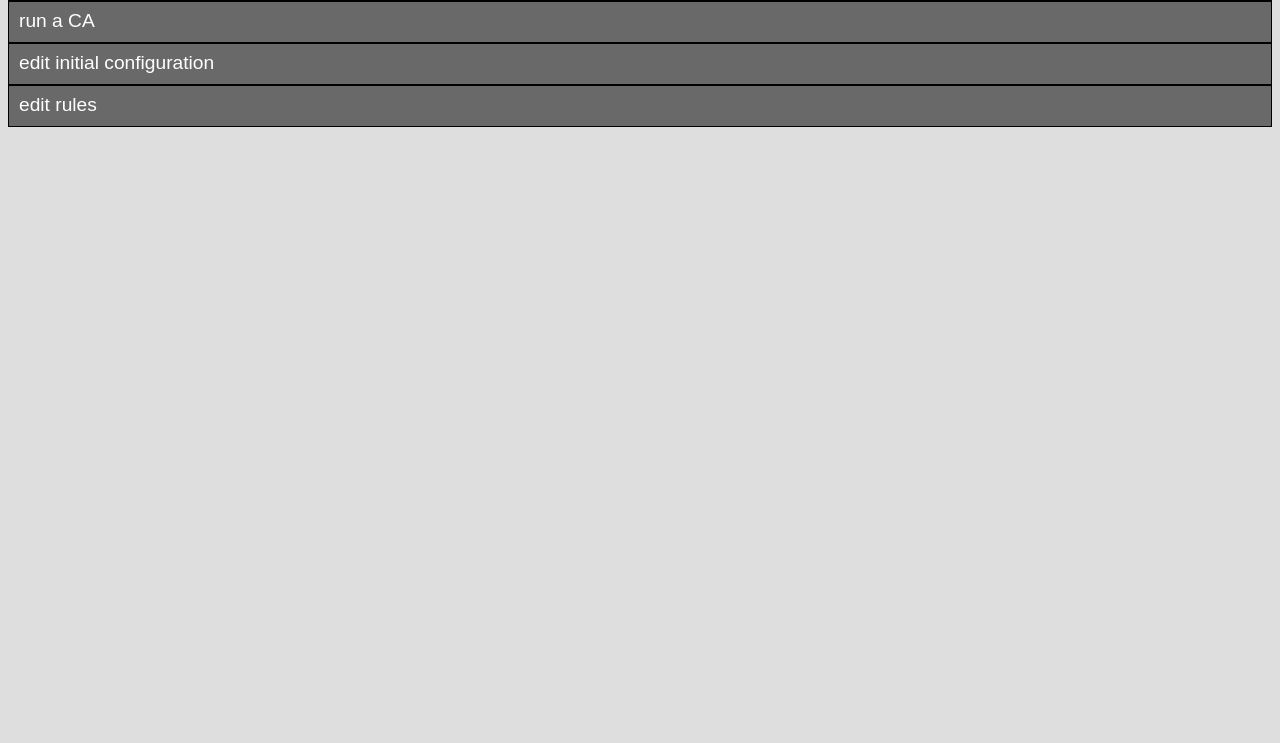
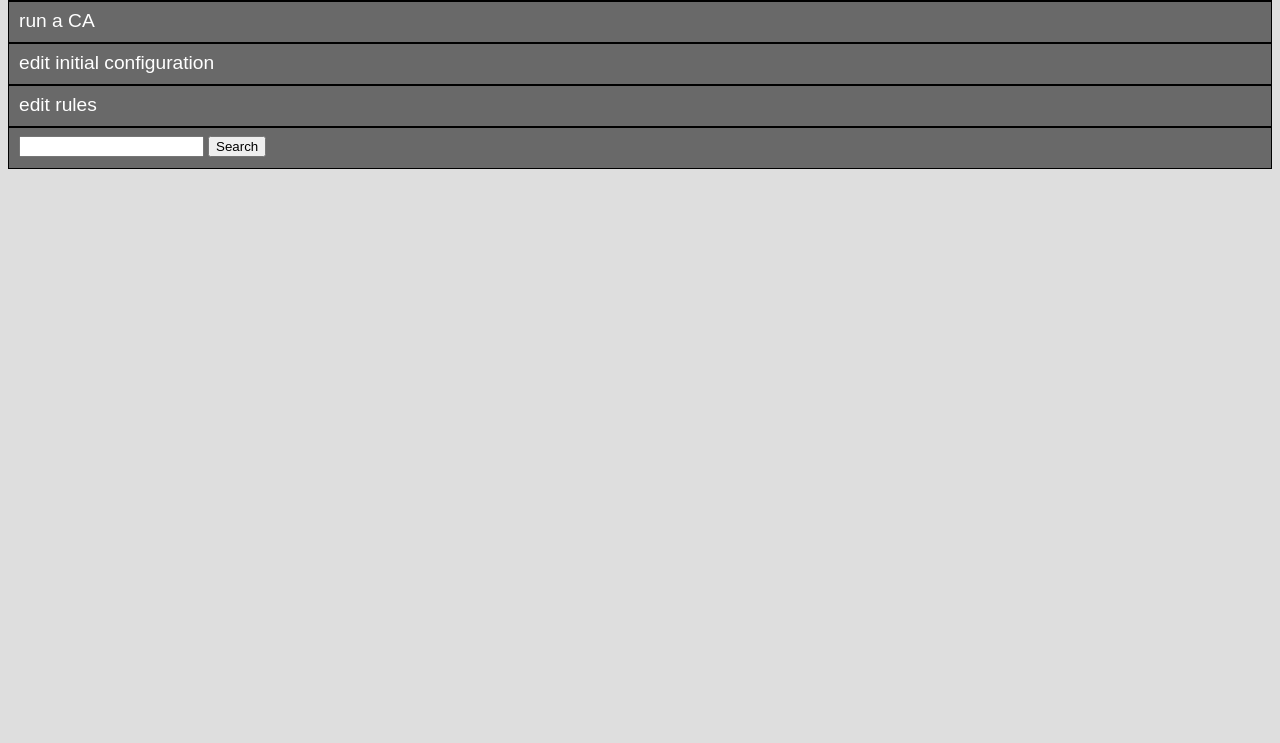
Before and after one commit to cdtinney/cella, a website: page framework/public/html/index.html in a window 1280 px wide. Shown: the part 57-800 px from the top of the page. Drawn offline with Linux system fonts and the light colour scheme.

Commit message:
add html element

```diff
--- a/framework/public/html/index.html
+++ b/framework/public/html/index.html
@@ -29,4 +29,11 @@
 		</div>
     </body>
 
+		<div class="level2bar">
+   			<div class="indexMenu">
+					<input id="songId" type="text"/>
+					 <button id="search" type="button">Search</button>
+				</div>
+		</div>
+
 </html>
```
